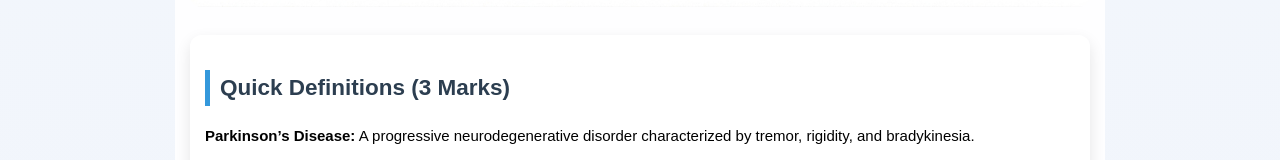
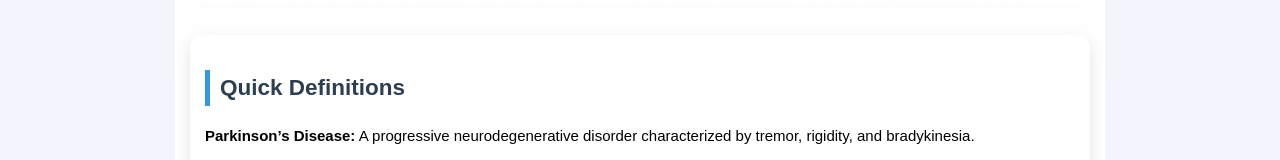
Before and after one commit to hhsjsis255-lab/physio-guide, a plain HTML site: page parkinsons.html in a window 1280 px wide. Shown: the part 773-933 px from the top of the page. Drawn offline with Linux system fonts and the light colour scheme.

Commit message:
Update parkinsons.html

```diff
--- a/parkinsons.html
+++ b/parkinsons.html
@@ -35,7 +35,7 @@
 
 
 <div class="card">
-<h2>Quick Definitions (3 Marks)</h2>
+<h2>Quick Definitions </h2>
 <p>
 <b>Parkinson’s Disease:</b> A progressive neurodegenerative disorder characterized by tremor, rigidity, and bradykinesia.
 </p>
```
